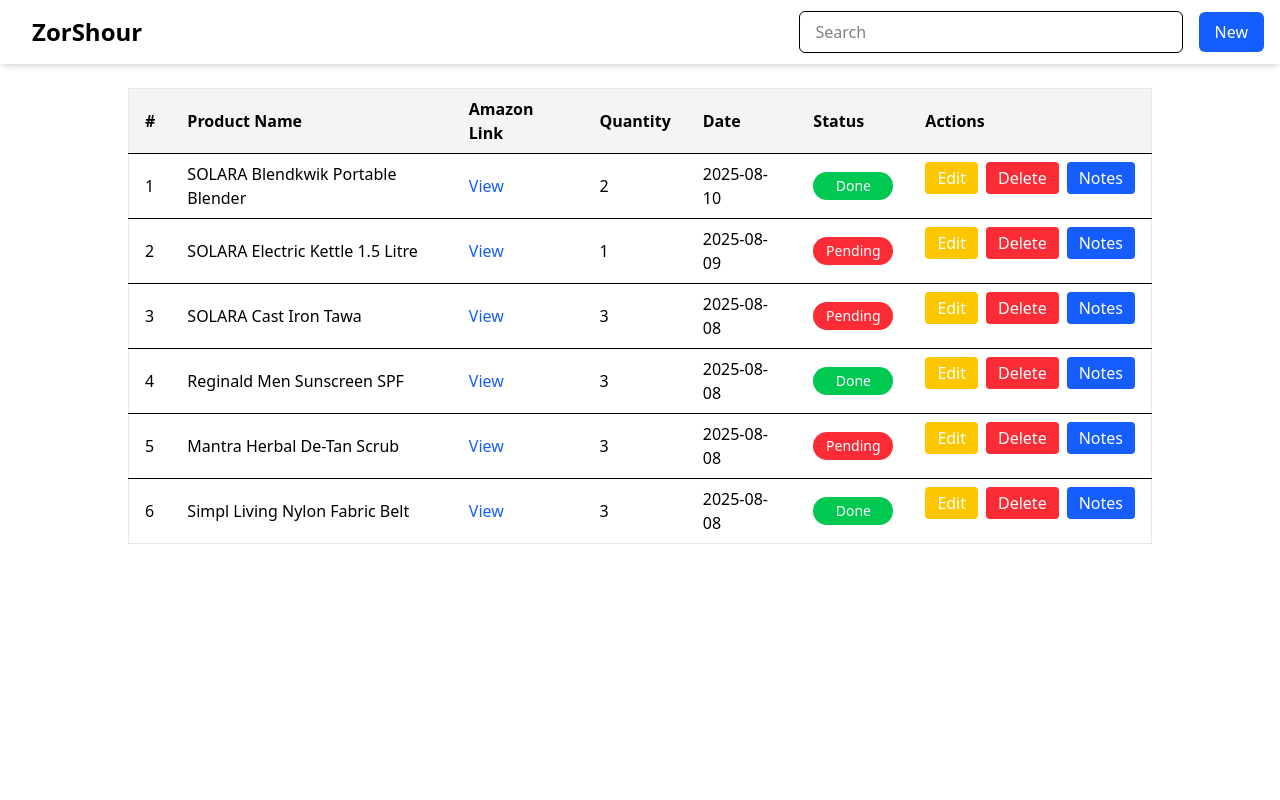
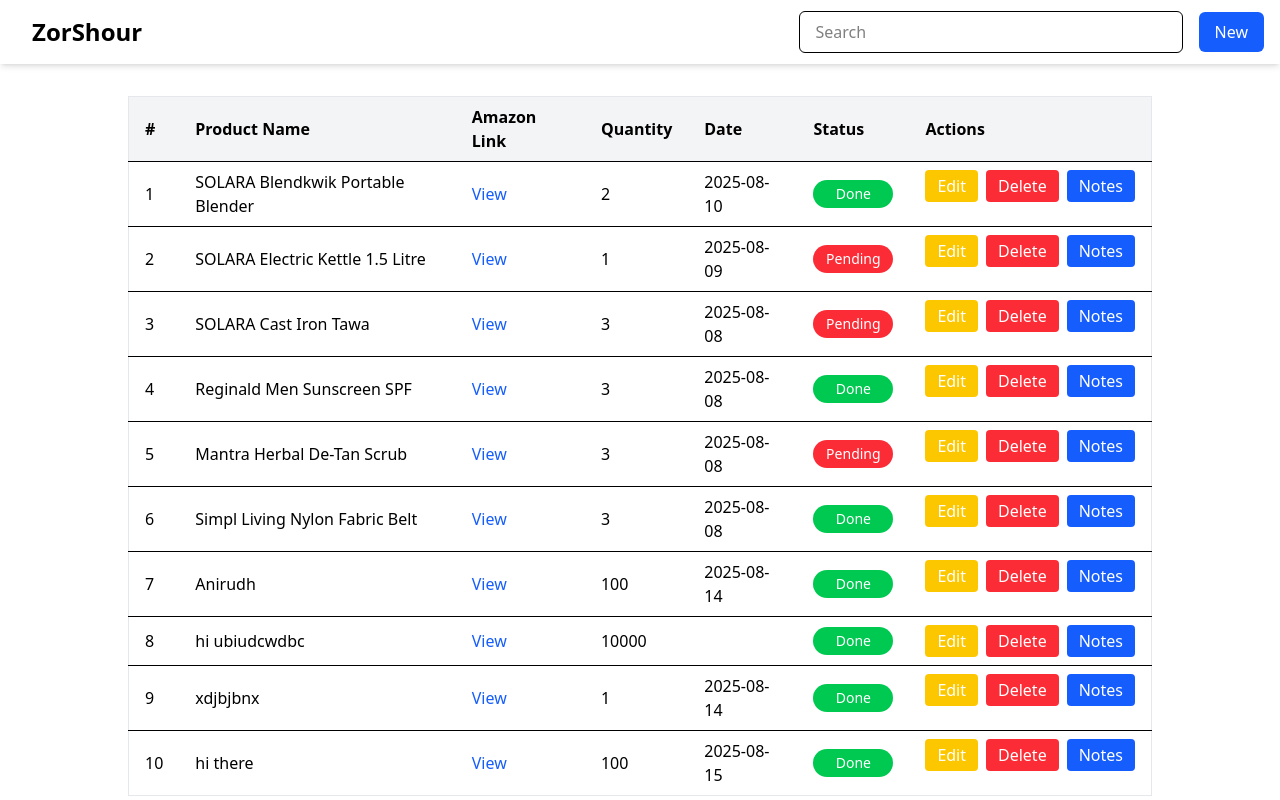
Before and after one commit to Anirudh2244/CRUD, a React (Vite) app: page / in a window 1280 px wide. Built offline with nearby package versions, Linux system fonts and the light colour scheme; data requests are answered from the project's data file.

Commit message:
New product add and rednering, done

```diff
--- a/db.json
+++ b/db.json
@@ -1,53 +1,76 @@
 {
   "products": [
     {
-      "id": "585d",
-      "productName": "anirudh Dubey",
-      "productLink": "shcbiscbq",
-      "productQuantity": "6",
+      "productName": "SOLARA Blendkwik Portable Blender",
+      "productLink": "https://www.amazon.in/dp/B0D1MZ7Z5W?ref=ppx_yo2ov_dt_b_fed_asin_title&th=1",
+      "productQuantity": "2",
+      "productDate": "2025-08-10",
       "orderStatus": "Done"
     },
     {
-      "id": "a676",
-      "productName": "anish",
-      "productLink": "kumar",
+      "productName": "SOLARA Electric Kettle 1.5 Litre",
+      "productLink": "https://www.amazon.in/dp/B0CT5WN7Q7?ref=ppx_yo2ov_dt_b_fed_asin_title&th=1",
+      "productQuantity": "1",
+      "productDate": "2025-08-09",
+      "orderStatus": "Pending"
+    },
+    {
+      "productName": "SOLARA Cast Iron Tawa",
+      "productLink": "https://www.amazon.in/dp/B0CLPB7CTY?ref=ppx_yo2ov_dt_b_fed_asin_title&th=1",
       "productQuantity": "3",
+      "productDate": "2025-08-08",
+      "orderStatus": "Pending"
+    },
+    {
+      "productName": "Reginald Men Sunscreen SPF",
+      "productLink": "https://www.amazon.in/dp/B0DT49ZWR5?ref=ppx_yo2ov_dt_b_fed_asin_title",
+      "productQuantity": "3",
+      "productDate": "2025-08-08",
       "orderStatus": "Done"
     },
     {
-      "id": "1b86",
-      "productName": "anirudh",
-      "productLink": "dubey",
-      "productQuantity": "100",
+      "productName": "Mantra Herbal De-Tan Scrub",
+      "productLink": "https://www.amazon.in/dp/B0B77C24NH?ref=ppx_yo2ov_dt_b_fed_asin_title&th=1",
+      "productQuantity": "3",
+      "productDate": "2025-08-08",
+      "orderStatus": "Pending"
+    },
+    {
+      "productName": "Simpl Living Nylon Fabric Belt",
+      "productLink": "https://www.amazon.in/dp/B0DXFJ9JMQ?ref=ppx_yo2ov_dt_b_fed_asin_title&th=1&psc=1",
+      "productQuantity": "3",
+      "productDate": "2025-08-08",
       "orderStatus": "Done"
     },
     {
-      "id": "059f",
-      "productName": "abhishek",
-      "productLink": "panchal",
-      "productQuantity": "4",
+      "productName": "Anirudh",
+      "productLink": "hello.com",
+      "productQuantity": "100",
+      "productDate": "2025-08-14",
       "orderStatus": "Done"
     },
     {
-      "id": "e94c",
-      "productName": "abhishek",
-      "productLink": "sdfvbjisdafnbgjsdan f",
-      "productQuantity": "4",
-      "orderStatus": "Pending"
+      "id": "f5ca",
+      "productName": "hi ubiudcwdbc",
+      "productLink": "last entry",
+      "productQuantity": "10000",
+      "orderStatus": "Done"
     },
     {
-      "id": "6e19",
-      "productName": "",
-      "productLink": "",
+      "id": "2350",
+      "productName": "xdjbjbnx",
+      "productLink": "dsfbsbfgb",
       "productQuantity": 1,
-      "orderStatus": "Pending"
+      "productDate": "2025-08-14",
+      "orderStatus": "Done"
     },
     {
-      "id": "9e71",
-      "productName": "",
-      "productLink": "",
-      "productQuantity": 1,
-      "orderStatus": "Pending"
+      "id": "9419",
+      "productName": "hi there ",
+      "productLink": "testing ",
+      "productQuantity": "100",
+      "productDate": "2025-08-15",
+      "orderStatus": "Done"
     }
   ]
 }
--- a/src/App.jsx
+++ b/src/App.jsx
@@ -14,6 +14,7 @@
     productName: "",
     productLink: "",
     productQuantity: 1,
+    productDate: new Date().toISOString().split("T")[0],
     orderStatus: "Pending",
   });
   const [updateProduct, setUpdateProduct] = useState({});
@@ -29,6 +30,8 @@
     data: null,
     error: false,
   });
+
+  // GET API CALL TO FETCH THE PRODUCT DATA
 
   useEffect(() => {
     getProducts();
@@ -50,6 +53,8 @@
       });
   }
 
+  // POST API CALL TO CREATE NEW PRODUCT
+
   function createNewProduct() {
     setCreatePromise({ pending: true, data: null, error: false });
 
@@ -65,6 +70,7 @@
         console.log("New product created:", data);
         setShowCreateModal(false);
         setCreatePromise({ pending: false, data: data, error: false });
+        getProducts();
       })
       .catch((err) => {
         console.error("Error creating product:", err);
@@ -75,12 +81,15 @@
   return (
     <>
       <div className="flex flex-col items-center justify-center w-full">
+        {/* NAVBAR */}
         <Navbar onNewClick={() => setShowCreateModal(true)} />
         <ProductTable
           onNotesClick={() => setShowNotesModal(true)}
           onEditClick={() => setShowEditModal(true)}
+          products={productsPromise?.data || []}
         />
 
+        {/* NEW PRODUCT MODAL AND FORM */}
         <Modal
           show={showCreateModal}
           onClose={() => setShowCreateModal(false)}
@@ -101,7 +110,10 @@
               Close
             </button>
             <button
-              onClick={createNewProduct}
+              onClick={() => {
+                createNewProduct();
+                getProducts();
+              }}
               className="px-4 py-2 bg-gray-300 rounded hover:bg-blue-600"
             >
               {createPromise.pending ? (
@@ -116,6 +128,7 @@
           </div>
         </Modal>
 
+        {/* EDIT/ UPDATE PRODUCT MODAL AND FORM */}
         <Modal
           show={showEditModal}
           onClose={() => setShowEditModal(false)}
@@ -139,6 +152,7 @@
           </div>
         </Modal>
 
+        {/* ADDITIONAL NOTES MODAL */}
         <Modal
           show={showNotesModal}
           onClose={() => setShowNotesModal(false)}
--- a/src/Navbar.jsx
+++ b/src/Navbar.jsx
@@ -3,7 +3,7 @@
 
 export default function (props) {
   return (
-    <nav className="flex items-center justify-between w-full shadow-md gap-4 px-4 py-2">
+    <nav className="flex items-center justify-between w-full shadow-md gap-4 px-4 py-2 fixed top-0 left-0 w-full bg-white shadow z-50">
       {/* Logo Section */}
       <div className="text-l sm:text-2xl font-bold px-4 py-2">ZorShour</div>
 
--- a/src/ProductForm.jsx
+++ b/src/ProductForm.jsx
@@ -13,6 +13,9 @@
   const [orderStatus, setOrderStatus] = useState(
     props.value?.productStatus || "Pending"
   );
+  const [productDate, setProductDate] = useState(
+    props.value?.productDate || ""
+  );
 
   useEffect(() => {
     if (props.onChange) {
@@ -20,6 +23,7 @@
         productName,
         productLink,
         productQuantity,
+        productDate,
         orderStatus,
       });
     }
@@ -66,8 +70,8 @@
           <label className="text-sm">Date</label>
           <input
             type="date"
-            value={new Date().toISOString().split("T")[0]}
-            readonly
+            value={productDate}
+            onChange={(e) => setProductDate(e.target.value)}
             className="w-full px-4 py-2 border rounded-md bg-gray-100 cursor-not-allowed"
           />
         </div>
@@ -83,7 +87,6 @@
             <option value="Done">Done</option>
           </select>
         </div>
-
       </div>
     </div>
   );
--- a/src/ProductTable.jsx
+++ b/src/ProductTable.jsx
@@ -1,62 +1,7 @@
 import React, { useState } from "react";
 
 const ProductTable = (props) => {
-  const [products, setProducts] = useState([
-    {
-      id: 1,
-      name: "SOLARA Blendkwik Portable Blender",
-      amazonLink:
-      "https://www.amazon.in/dp/B0D1MZ7Z5W?ref=ppx_yo2ov_dt_b_fed_asin_title&th=1",
-      quantity: 2,
-      date: "2025-08-10",
-      status: "Done",
-    },
-    {
-      id: 2,
-      name: "SOLARA Electric Kettle 1.5 Litre",
-      amazonLink:
-        "https://www.amazon.in/dp/B0CT5WN7Q7?ref=ppx_yo2ov_dt_b_fed_asin_title&th=1",
-      quantity: 1,
-      date: "2025-08-09",
-      status: "Pending",
-    },
-    {
-      id: 3,
-      name: "SOLARA Cast Iron Tawa",
-      amazonLink:
-        "https://www.amazon.in/dp/B0CLPB7CTY?ref=ppx_yo2ov_dt_b_fed_asin_title&th=1",
-      quantity: 3,
-      date: "2025-08-08",
-      status: "Pending",
-    },
-    {
-      id: 4,
-      name: "Reginald Men Sunscreen SPF",
-      amazonLink:
-        "https://www.amazon.in/dp/B0DT49ZWR5?ref=ppx_yo2ov_dt_b_fed_asin_title",
-      quantity: 3,
-      date: "2025-08-08",
-      status: "Done",
-    },
-    {
-      id: 5,
-      name: "Mantra Herbal De-Tan Scrub",
-      amazonLink:
-        "https://www.amazon.in/dp/B0B77C24NH?ref=ppx_yo2ov_dt_b_fed_asin_title&th=1",
-      quantity: 3,
-      date: "2025-08-08",
-      status: "Pending",
-    },
-    {
-      id: 6,
-      name: "Simpl Living Nylon Fabric Belt",
-      amazonLink:
-        "https://www.amazon.in/dp/B0DXFJ9JMQ?ref=ppx_yo2ov_dt_b_fed_asin_title&th=1&psc=1",
-      quantity: 3,
-      date: "2025-08-08",
-      status: "Done",
-    },
-  ]);
+  // const [products, setProducts] = useState([]);
 
   const statusBtn = (id) => {
     console.log("Status:", id);
@@ -71,7 +16,7 @@
   };
 
   return (
-    <div className="w-4/5 mt-6">
+    <div className="w-4/5 mt-24">
       <div className="overflow-x-auto">
         <table className="min-w-full border border-gray-200 rounded-lg">
           <thead className="bg-gray-100">
@@ -86,30 +31,30 @@
             </tr>
           </thead>
           <tbody>
-            {products.map((p, index) => (
+            {props.products.map((p, index) => (
               <tr key={p.id} className="border-t">
                 <td className="px-4 py-2">{index + 1}</td>
-                <td className="px-4 py-2">{p.name}</td>
+                <td className="px-4 py-2">{p.productName}</td>
                 <td className="px-4 py-2">
                   <a
-                    href={p.amazonLink}
+                    href={p.productLink}
                     target="_blank"
                     className="text-blue-600 hover:underline"
                   >
                     View
                   </a>
                 </td>
-                <td className="px-4 py-2">{p.quantity}</td>
-                <td className="px-4 py-2">{p.date}</td>
+                <td className="px-4 py-2">{p.productQuantity}</td>
+                <td className="px-4 py-2">{p.productDate}</td>
 
                 <td className="px-4 py-2">
                   <button
                     onClick={() => statusBtn(p.id)}
                     className={`min-w-[80px] px-3 py-1 rounded-full text-white text-sm text-center ${
-                      p.status === "Done" ? "bg-green-500" : "bg-red-500"
+                      p.orderStatus === "Done" ? "bg-green-500" : "bg-red-500"
                     }`}
                   >
-                    {p.status}
+                    {p.orderStatus}
                   </button>
                 </td>
 
```
